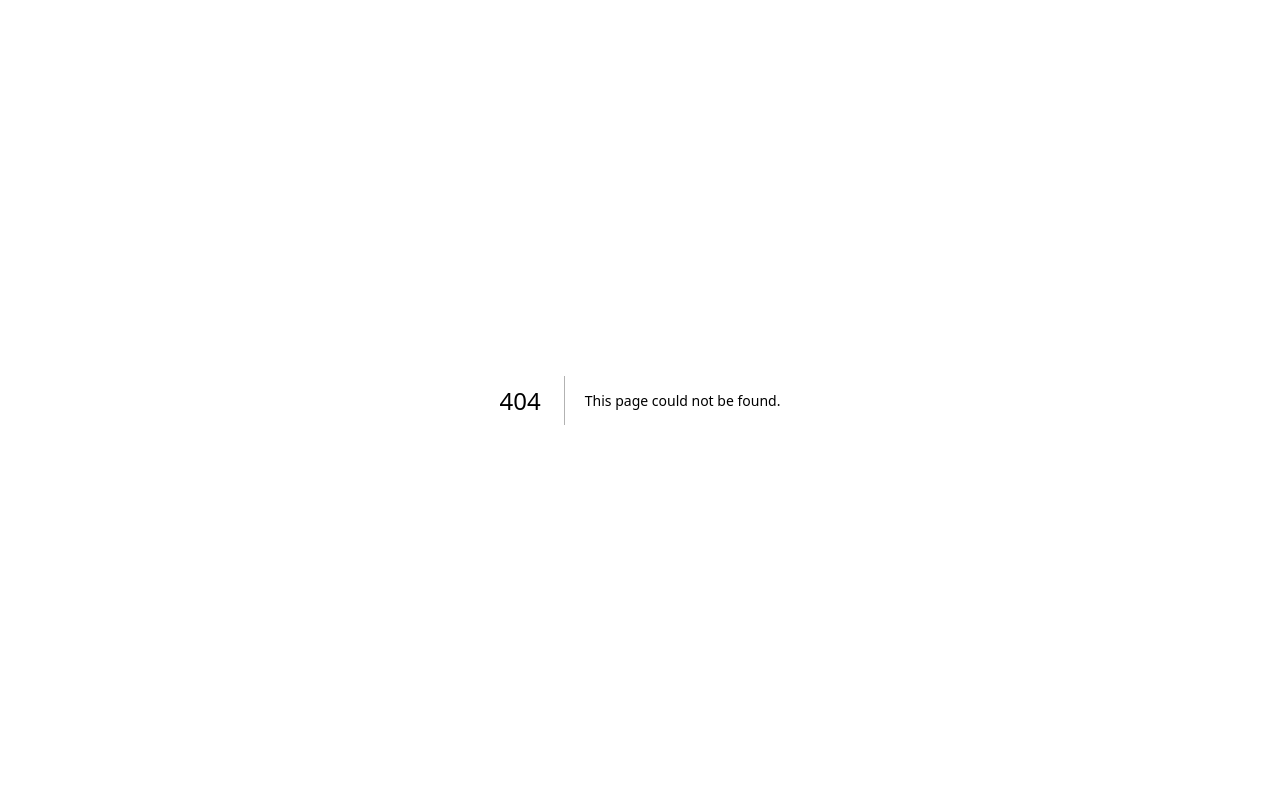
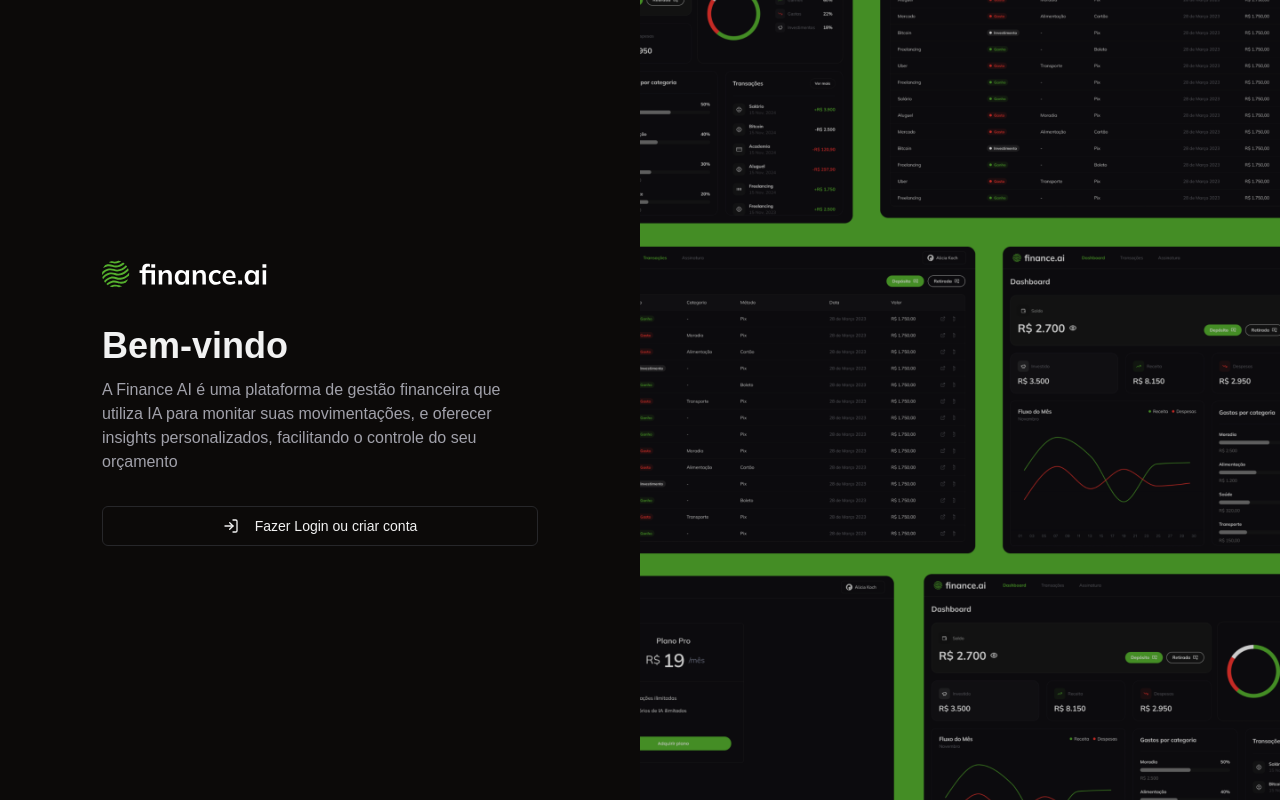
Before and after one commit to AlexWalkerGD/finance-ai, a Next.js app: page /login in a window 1280 px wide. Before the commit this address had no page. Built offline with nearby package versions, Linux system fonts and the light colour scheme.

Commit message:
feat: add Login Page

```diff
--- a/app/layout.tsx
+++ b/app/layout.tsx
@@ -26,7 +26,7 @@
   return (
     <html lang="en">
       <body
-        className={`${geistSans.variable} ${geistMono.variable} antialiased`}
+        className={`${geistSans.variable} ${geistMono.variable} dark antialiased`}
       >
         {children}
       </body>
--- /dev/null
+++ b/app/login/page.tsx
@@ -0,0 +1,40 @@
+import Image from "next/image";
+import { Button } from "../_components/ui/button";
+import { LogInIcon } from "lucide-react";
+
+const LoginPage = () => {
+  return (
+    <div className="grid h-full grid-cols-2">
+      <div className="mx-auto flex h-full max-w-[500px] flex-col justify-center p-8">
+        <Image
+          src="/logo.svg"
+          alt="Finance AI"
+          width={173}
+          height={39}
+          className="mb-8"
+        />
+        <h1 className="mb-3 text-4xl font-bold">Bem-vindo</h1>
+        <p className="mb-8 text-muted-foreground">
+          A Finance AI é uma plataforma de gestão financeira que utiliza IA para
+          monitar suas movimentações, e oferecer insights personalizados,
+          facilitando o controle do seu orçamento
+        </p>
+        <Button variant="outline">
+          <LogInIcon className="mr-2" />
+          Fazer Login ou criar conta
+        </Button>
+      </div>
+
+      <div className="relative h-full w-full">
+        <Image
+          src="/login.png"
+          alt="Faça Login"
+          fill
+          className="object-cover"
+        />
+      </div>
+    </div>
+  );
+};
+
+export default LoginPage;
--- a/app/subscription/page.tsx
+++ b/app/subscription/page.tsx
@@ -1,5 +1,5 @@
-const Subscription = () => {
+const SubscriptionPage = () => {
   return <div>Sub</div>;
 };
 
-export default Subscription;
+export default SubscriptionPage;
--- a/app/transaction/page.tsx
+++ b/app/transaction/page.tsx
@@ -1,5 +1,5 @@
-const Transaction = () => {
+const TransactionPage = () => {
   return <div>Transaction</div>;
 };
 
-export default Transaction;
+export default TransactionPage;
```
Also changed, not shown: public/login.png (added), public/logo.svg (added).
